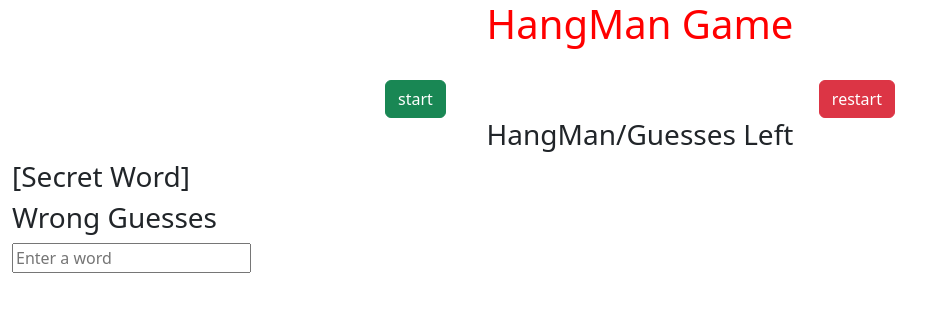
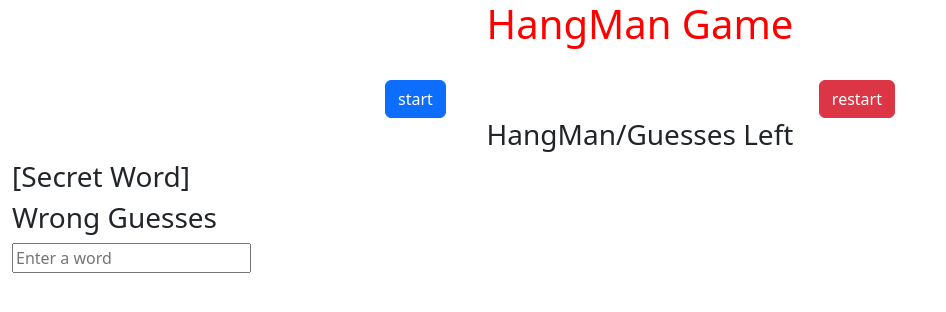
Before and after one commit to JayvonK/reamakingHangManScratch, a plain HTML site: page index.html in a window 1280 px wide. Shown: the whole page, without its empty margins (0-946 px from the left). Drawn offline with nearby package versions, Linux system fonts and the light colour scheme.

Commit message:
button change

```diff
--- a/index.html
+++ b/index.html
@@ -17,7 +17,7 @@
 
         <div class="row pt-4">
             <div class="center">
-                <button id="startBtn" class="btn btn-success">start</button>
+                <button id="startBtn" class="btn btn-primary">start</button>
                 <button id="restartBtn" class="btn btn-danger">restart</button>
             </div>
         </div>
```
